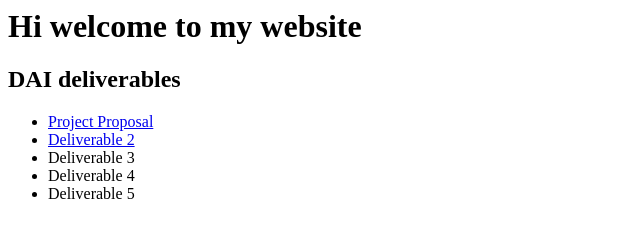
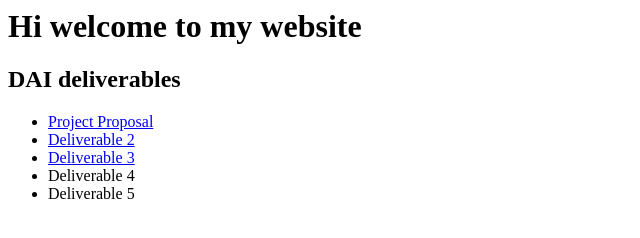
Before and after one commit to mkarle/markkarlewebsite, a plain HTML site: page index.html in a window 1280 px wide. Shown: the whole page, without its empty margins (0-640 px from the left). Drawn offline with Linux system fonts and the light colour scheme.

Commit message:
Update index.html

```diff
--- a/index.html
+++ b/index.html
@@ -6,7 +6,7 @@
     <ul>
         <li><a href="public/Multiagent Musicians.docx">Project Proposal</a></li>
         <li><a href="public/Deliverable 2.docx">Deliverable 2</a></li>
-        <li>Deliverable 3</li>
+        <li><a href="public/Deliverable 3.docx">Deliverable 3</a></li>
         <li>Deliverable 4</li>
         <li>Deliverable 5</li>
     </ul>
```
